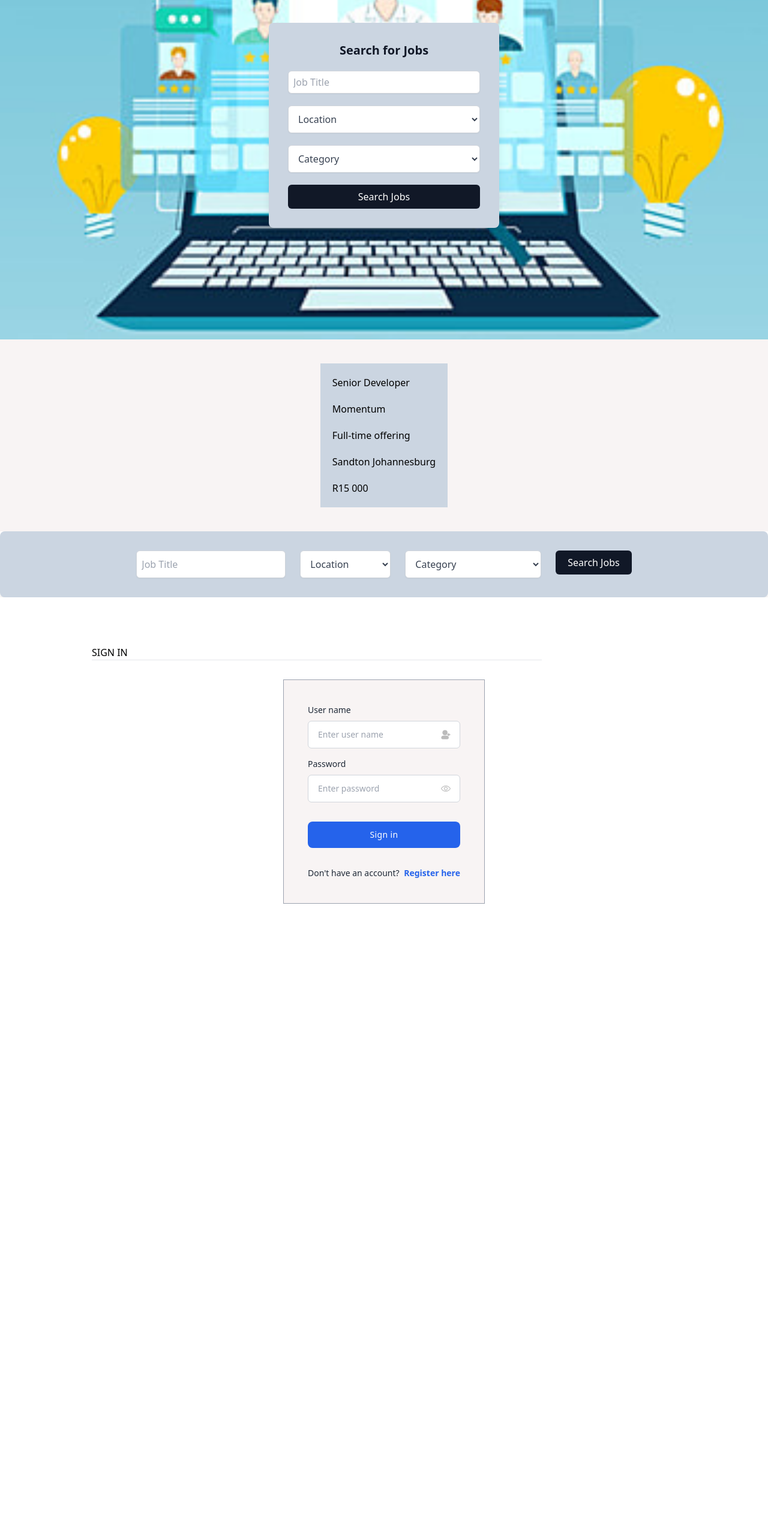
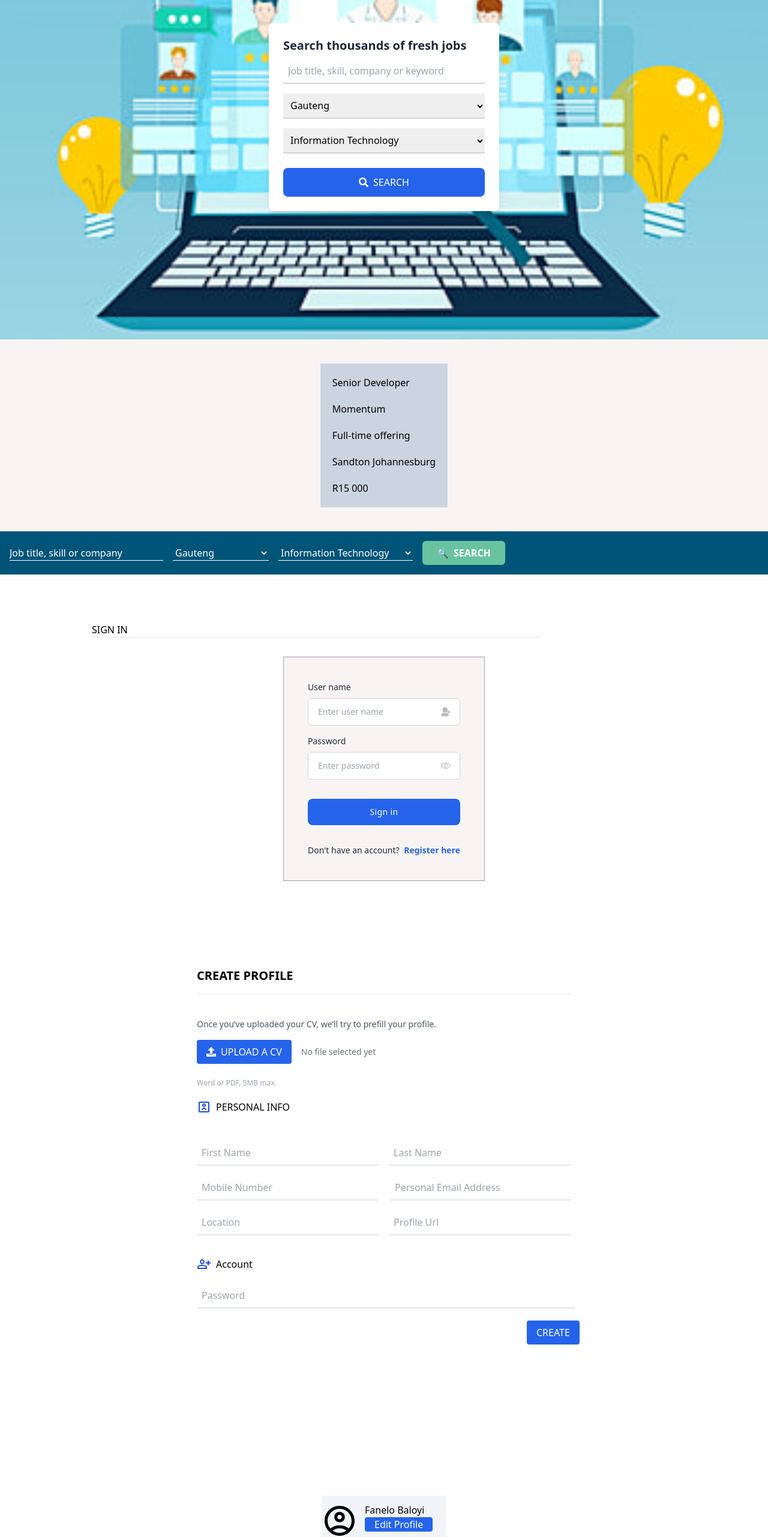
Before and after one commit to fanelob46/Job-Finder, a React (Vite) app in the folder frontend/: page / in a window 1280 px wide. Shown: the part 234-2797 px from the top of the page at 60% size. Before the commit the page ends 1821 px from the top, so only its background shows below. Built offline with nearby package versions, Linux system fonts and the light colour scheme.

Commit message:
ui components

```diff
--- a/frontend/package.json
+++ b/frontend/package.json
@@ -11,7 +11,9 @@
   },
   "dependencies": {
     "react": "^19.0.0",
-    "react-dom": "^19.0.0"
+    "react-dom": "^19.0.0",
+    "react-icon": "^1.0.0",
+    "react-icons": "^5.4.0"
   },
   "devDependencies": {
     "@eslint/js": "^9.19.0",
--- a/frontend/src/App.tsx
+++ b/frontend/src/App.tsx
@@ -1,6 +1,10 @@
+
 import Home from "./components/Home"
 import JobCard from "./components/JobCard"
 import LogInForm from "./components/LogInForm"
+import PersonaInfo from "./components/PersonaInfo"
+import ProfileSidebar from "./components/ProfileSidebar"
+import SingUp from "./components/SingUp"
 import VertiSearch from "./components/VertiSearch"
 
 
@@ -14,6 +18,9 @@ function App() {
      <JobCard/>
      <VertiSearch/>
      <LogInForm/>
+     <SingUp/>
+     <ProfileSidebar/>
+     <PersonaInfo/>
     </>
   )
 }
--- a/frontend/src/components/HoriSearch.tsx
+++ b/frontend/src/components/HoriSearch.tsx
@@ -1,48 +1,38 @@
-const HoriSearch = () => {
+import { FaSearch } from "react-icons/fa";
+
+export default function JobSearch() {
   return (
     <div className="py-32 flex justify-center  ">
-      <div className="bg-slate-300 p-8 rounded-lg shadow-lg w-96">
-        <form className="flex flex-col space-y-5">
-          <h1 className="text-xl font-semibold text-gray-900 text-center">
-            Search for Jobs
-          </h1>
+      <div className="bg-white p-6 rounded-lg shadow-lg w-96 ">
+        <h1 className="text-xl font-semibold text-gray-800">
+          Search thousands of fresh jobs
+        </h1>
 
+        <input
+          type="text"
+          placeholder="Job title, skill, company or keyword"
+          className="border-b-2 border-gray-300 p-2 w-full mt-2 focus:outline-none"
+        />
 
-          <div className="flex items-center border border-gray-300 rounded-md p-2 bg-white shadow-sm">
-            <input
-              className="appearance-none bg-transparent border-none text-gray-700 leading-tight focus:outline-none w-full"
-              type="text"
-              placeholder="Job Title"
-              aria-label="Full name"
-            />
-          </div>
+        <select className="border-b-2 border-gray-300 p-2 w-full mt-4 focus:outline-none">
+          <option>Gauteng</option>
+          <option>Western Cape</option>
+          <option>KwaZulu-Natal</option>
+          <option>Eastern Cape</option>
+        </select>
 
+        <select className="border-b-2 border-gray-300 p-2 w-full mt-4 focus:outline-none">
+          <option>Information Technology</option>
+          <option>Engineering</option>
+          <option>Finance</option>
+          <option>Healthcare</option>
+        </select>
 
-          <select className="block py-2.5 px-3 w-full text-gray-700 bg-white border border-gray-300 rounded-md shadow-sm focus:outline-none focus:ring-2 focus:ring-gray-400">
-            <option selected>Location</option>
-            <option value="GA">Gauteng</option>
-            <option value="WC">Western Cape</option>
-            <option value="MP">Mpumalanga</option>
-            <option value="FS">Free State</option>
-          </select>
-
-
-          <select className="block py-2.5 px-3 w-full text-gray-700 bg-white border border-gray-300 rounded-md shadow-sm focus:outline-none focus:ring-2 focus:ring-gray-400">
-            <option selected>Category</option>
-            <option value="Mn">Mining</option>
-            <option value="It">Information Technology</option>
-            <option value="Fc">Finance</option>
-            <option value="Hs">Health</option>
-          </select>
-
-
-          <button className="bg-gray-900 text-white py-2 rounded-md hover:bg-gray-700 transition">
-            Search Jobs
-          </button>
-        </form>
+        <button className="bg-blue-600 text-white flex items-center justify-center w-full py-3 mt-6 rounded-lg hover:bg-blue-900">
+          <FaSearch className="mr-2" />
+          SEARCH
+        </button>
       </div>
     </div>
   );
-};
-
-export default HoriSearch;
+}
--- /dev/null
+++ b/frontend/src/components/PersonaInfo.tsx
@@ -0,0 +1,36 @@
+import { FaPhone } from "react-icons/fa";
+import { MdOutlineEmail } from "react-icons/md";
+import { IoLocationOutline } from "react-icons/io5";
+import { SiLinkedin } from "react-icons/si";
+
+
+const PersonaInfo = () => {
+  return (
+    <div>
+      <div>
+        <h1>PERSONAL INFORMATION</h1>
+        <hr />
+      </div>
+      <div>
+        <div className="flex space-x-3">
+          <FaPhone />
+          <h1>Phone number</h1>
+        </div>
+        <div className="flex space-x-3">
+          <MdOutlineEmail />
+          <h1>Email Address</h1>
+        </div>
+        <div className="flex space-x-3">
+          <IoLocationOutline />
+          <h1>Location</h1>
+        </div>
+        <div className="flex space-x-3">
+          <SiLinkedin />
+          <h1>Profile Url</h1>
+        </div>
+      </div>
+    </div>
+  );
+};
+
+export default PersonaInfo;
--- /dev/null
+++ b/frontend/src/components/ProfileSidebar.tsx
@@ -0,0 +1,39 @@
+import { MdOutlineAccountCircle } from "react-icons/md";
+import { RiAccountBox2Line } from "react-icons/ri";
+import { MdOutlineCheckBox } from "react-icons/md";
+
+
+
+const ProfileSidebar = () => {
+  return (
+    <div className="bg-white flex justify-center py-52">
+      <div className="bg-slate-100   py-3">
+        <div className="flex space-x-3">
+          <div>
+            <MdOutlineAccountCircle className="text-6xl" />
+          </div>
+          <div>
+            <h1>Fanelo Baloyi</h1>
+            <button className="px-4  bg-blue-600 text-white rounded cursor-pointer hover:bg-blue-700">
+              Edit Profile
+            </button>
+          </div>
+        </div>
+        <div className="space-y-4 py-3">
+          <div className="flex">
+            <button className="flex px-4  bg-blue-500 text-white rounded cursor-pointer hover:bg-blue-700 w-52">
+              <RiAccountBox2Line className="text-gray-100 text-2xl" /> Profile
+            </button>
+          </div>
+          <div className="flex">
+            <button className="flex px-4  bg-blue-500 text-white rounded cursor-pointer hover:bg-blue-700 w-52">
+              <MdOutlineCheckBox className="text-gray-100 text-2xl" /> Jobs Applied
+            </button>
+          </div>
+        </div>
+      </div>
+    </div>
+  );
+};
+
+export default ProfileSidebar;
--- /dev/null
+++ b/frontend/src/components/SingUp.tsx
@@ -0,0 +1,110 @@
+import { useState } from "react";
+import { FaUpload } from "react-icons/fa";
+import { RiAccountBox2Line } from "react-icons/ri";
+import { MdOutlinePersonAddAlt } from "react-icons/md";
+
+
+
+const SingUp = () => {
+   const [file, setFile] = useState<File | null>(null);
+
+   const handleFileChange = (event: React.ChangeEvent<HTMLInputElement>) => {
+     if (event.target.files) {
+       setFile(event.target.files[0]);
+     }
+   };
+
+   return (
+     <div className="max-w-2xl mx-auto p-6 bg-white ">
+       <div className="py-10">
+         <h2 className="text-xl font-semibold mb-4">CREATE PROFILE</h2>
+         <hr />
+       </div>
+
+       <p className="text-gray-600 text-sm mb-4">
+         Once you’ve uploaded your CV, we’ll try to prefill your profile.
+       </p>
+       <div className="flex items-center space-x-4 mb-6">
+         <label
+           htmlFor="cv-upload"
+           className="flex items-center px-4 py-2 bg-blue-600 text-white rounded cursor-pointer hover:bg-blue-700"
+         >
+           <FaUpload className="mr-2" /> UPLOAD A CV
+         </label>
+         <input
+           type="file"
+           id="cv-upload"
+           className="hidden"
+           onChange={handleFileChange}
+           accept=".pdf,.doc,.docx"
+         />
+         <span className="text-gray-500 text-sm">
+           {file ? file.name : "No file selected yet"}
+         </span>
+       </div>
+       <p className="text-gray-400 text-xs">Word or PDF, 5MB max.</p>
+       <div className="py-5 flex space-x-2">
+         <RiAccountBox2Line className="text-blue-700 text-2xl" />
+
+         <h1>PERSONAL INFO</h1>
+       </div>
+
+       <form className="mt-6 grid grid-cols-2 gap-4">
+         <input
+           type="text"
+           placeholder="First Name"
+           className=" border-b-2 p-2 "
+         />
+         <input
+           type="text"
+           placeholder="Last Name"
+           className="border-b-2 p-2"
+         />
+         <div className="col-span-2 flex space-x-5">
+           <input
+             type="text"
+             placeholder="Mobile Number"
+             className="border-b-2 p-2  w-full "
+           />
+           <input
+             type="email"
+             placeholder="Personal Email Address"
+             className="border-b-2 p-2 w-full "
+           />
+         </div>
+
+         <input
+           type="text"
+           placeholder="Location"
+           className="border-b-2 p-2  w-full"
+         />
+
+         <input
+           type="text"
+           placeholder="Profile Url"
+           className="border-b-2 p-2  w-full"
+         />
+
+         <div>
+           <div className="py-5 flex space-x-2">
+             <MdOutlinePersonAddAlt className="text-blue-700 text-2xl" />
+             <h1>Account</h1>
+           </div>
+
+           <input
+             type="password"
+             placeholder="Password"
+             className="border-b-2 p-2 w-[630px]"
+           />
+           <div className="py-5 pl-[550px]">
+             <button className="px-4 py-2 bg-blue-600 text-white rounded cursor-pointer hover:bg-blue-700">
+               CREATE
+             </button>
+           </div>
+         </div>
+       </form>
+     </div>
+   );
+};
+
+export default SingUp;
--- a/frontend/src/components/VertiSearch.tsx
+++ b/frontend/src/components/VertiSearch.tsx
@@ -1,43 +1,44 @@
-
-
-
-
 const VertiSearch = () => {
   return (
-    <div className="bg-slate-300 p-8 rounded-lg shadow-lg  flex justify-center space-x-6">
-      <div className="flex items-center border border-gray-300 rounded-md p-2 bg-white shadow-sm">
+    <div className="bg-[#005478] p-4 flex items-center space-x-4">
       <input
-          className="appearance-none bg-transparent border-none text-gray-700 leading-tight focus:outline-none w-full"
+        className="bg-transparent border-b border-white text-white placeholder-white focus:outline-none w-64"
         type="text"
-          placeholder="Job Title"
-          aria-label="Full name"
+        placeholder="Job title, skill or company"
       />
-      </div>
-      <div>
-        <select className="block py-2.5 px-3 w-full text-gray-700 bg-white border border-gray-300 rounded-md shadow-sm focus:outline-none focus:ring-2 focus:ring-gray-400">
-          <option selected>Location</option>
-          <option value="GA">Gauteng</option>
-          <option value="WC">Western Cape</option>
-          <option value="MP">Mpumalanga</option>
-          <option value="FS">Free State</option>
+      <select className="bg-transparent border-b border-white text-white focus:outline-none w-40">
+        <option className="text-black" selected>
+          Gauteng
+        </option>
+        <option className="text-black" value="WC">
+          Western Cape
+        </option>
+        <option className="text-black" value="MP">
+          Mpumalanga
+        </option>
+        <option className="text-black" value="FS">
+          Free State
+        </option>
       </select>
-      </div>
-      <div>
-        <select className="block py-2.5 px-3 w-full text-gray-700 bg-white border border-gray-300 rounded-md shadow-sm focus:outline-none focus:ring-2 focus:ring-gray-400">
-          <option selected>Category</option>
-          <option value="Mn">Mining</option>
-          <option value="It">Information Technology</option>
-          <option value="Fc">Finance</option>
-          <option value="Hs">Health</option>
+      <select className="bg-transparent border-b border-white text-white focus:outline-none w-56">
+        <option className="text-black" selected>
+          Information Technology
+        </option>
+        <option className="text-black" value="Mn">
+          Mining
+        </option>
+        <option className="text-black" value="Fc">
+          Finance
+        </option>
+        <option className="text-black" value="Hs">
+          Health
+        </option>
       </select>
-      </div>
-      <div>
-        <button className="bg-gray-900 text-white py-2 rounded-md hover:bg-gray-700 transition px-5">
-          Search Jobs
+      <button className="bg-[#69c3a1] text-white py-2 px-6 rounded-md font-bold flex items-center">
+        <span className="mr-2">🔍</span> SEARCH
       </button>
     </div>
-    </div>
   );
-}
+};
 
-export default VertiSearch
+export default VertiSearch;
```
Also changed, not shown: frontend/src/components/JobApplied.tsx (added, +12 -0 lines), 1 other file (tests, documents, lock files or other folders). Lines whose indentation alone changed are shown as unchanged.
